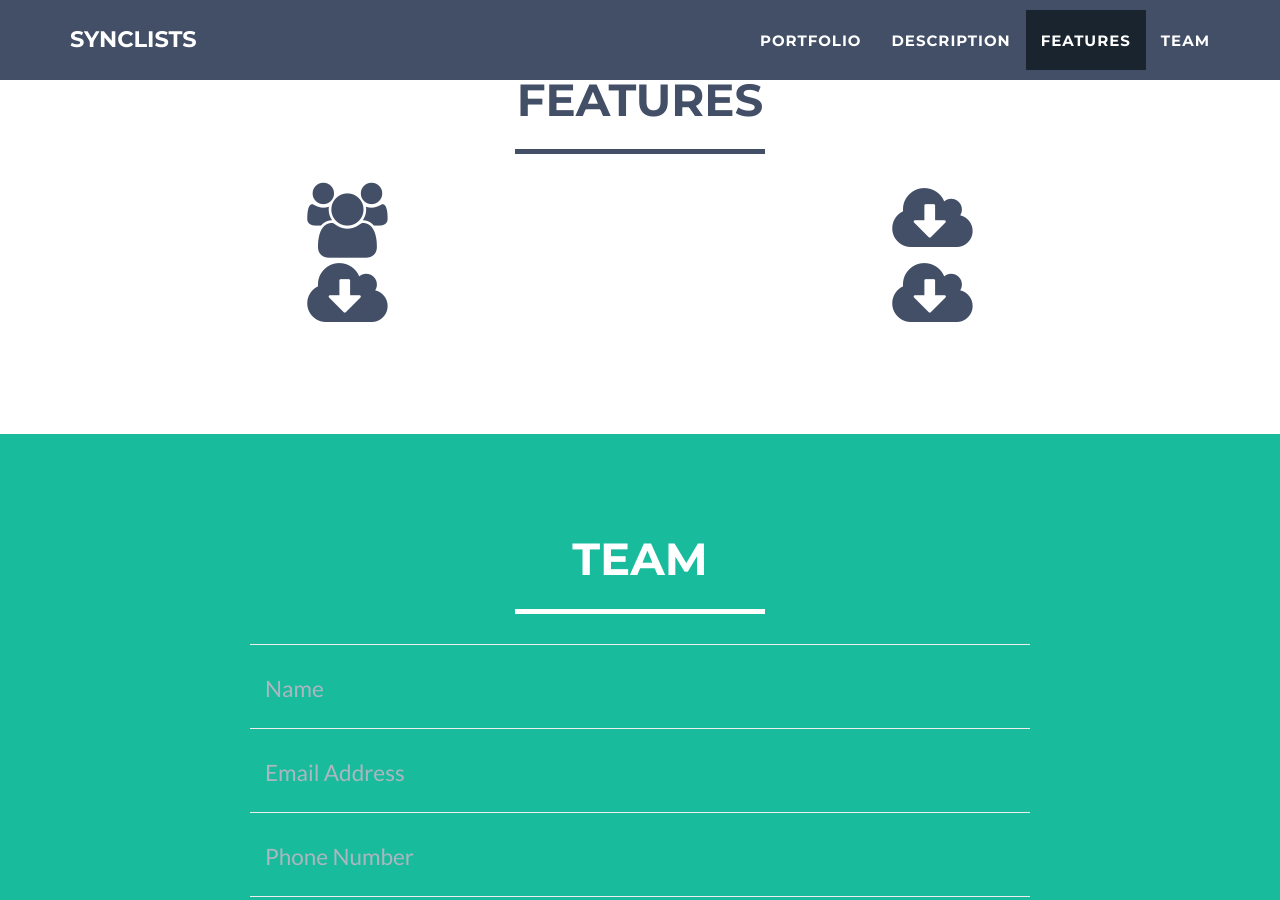
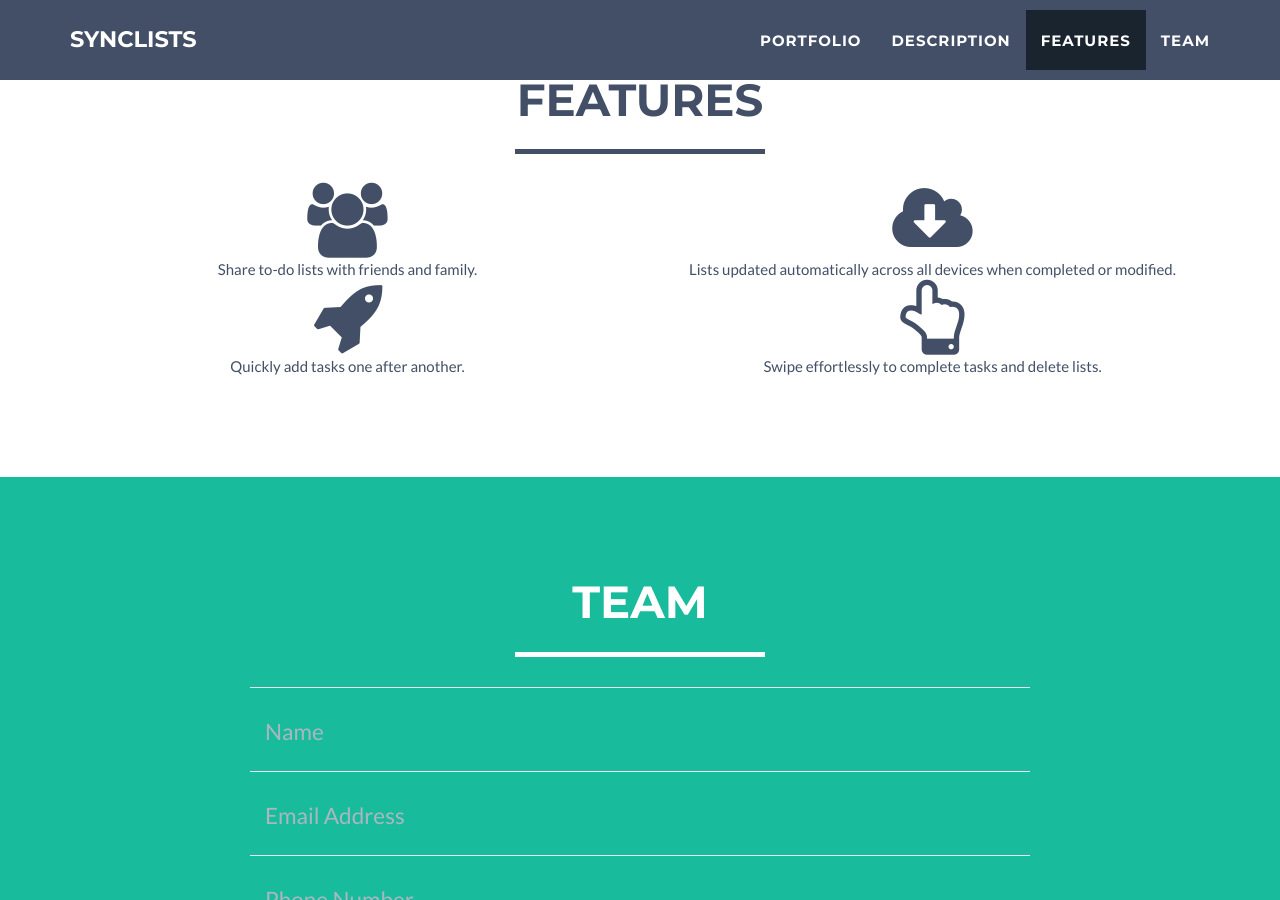
Before and after one commit to synclists/synclists.github.io, a Jekyll site: the page built from index.html, in a window 1280 px wide and 900 px high, scrolled down 2053 px. Built offline with Jekyll 4.4.1, drawn with Linux system fonts in a browser that asks for light colours.

Commit message:
updating features

```diff
--- a/_config.yml
+++ b/_config.yml
@@ -23,8 +23,8 @@ feature:
   - icon: "fa-group"
     desc: "Share to-do lists with friends and family."
   - icon: "fa-cloud-download"
-    desc: "Share to-do lists with friends and family."
-  - icon: "fa-cloud-download"
-    desc: "Share to-do lists with friends and family."
-  - icon: "fa-cloud-download"
-    desc: "Share to-do lists with friends and family."
+    desc: "Lists updated automatically across all devices when completed or modified."
+  - icon: "fa-rocket"
+    desc: "Quickly add tasks one after another."
+  - icon: "fa-hand-o-up"
+    desc: "Swipe effortlessly to complete tasks and delete lists."
--- a/_includes/features_grid.html
+++ b/_includes/features_grid.html
@@ -12,6 +12,9 @@
                 {% for feature in site.feature %}
                     <div class="col-sm-12 col-lg-6">
                         <i class="fa {{ feature.icon }} fa-5x"></i>
+                        <div>
+                            {{ feature.desc }}
+                        </div>
                     </div>
                 {% endfor %}
             </div>
```
